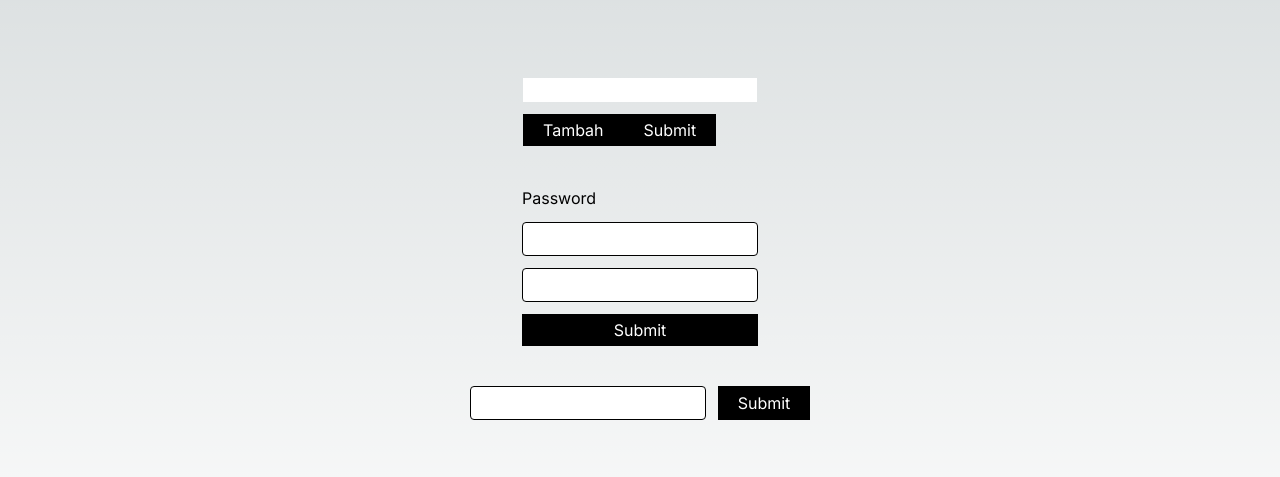
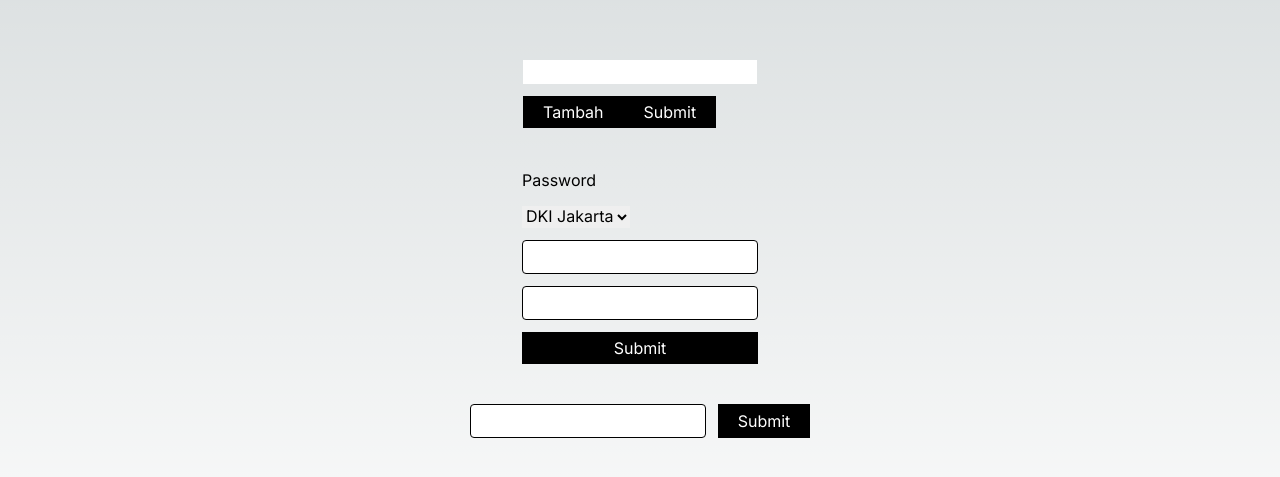
Before and after one commit to jasjuslover/todo-reducer, a Next.js app: page / in a window 1280 px wide. Shown: the part 143-620 px from the top of the page. Built offline with nearby package versions, Linux system fonts and the light colour scheme.

Commit message:
feat: form chain

```diff
--- a/components/PasswordForm.tsx
+++ b/components/PasswordForm.tsx
@@ -1,8 +1,11 @@
 import { yupResolver } from "@hookform/resolvers/yup";
-import { useForm } from "react-hook-form";
+import { FormEvent, useEffect } from "react";
+import { useForm, Controller } from "react-hook-form";
 import * as yup from "yup";
 
 const passwordSchema = yup.object({
+  province: yup.string(),
+  regency: yup.string(),
   password: yup.string().required("Passwordnya wajib diisi gais"),
   confirm_password: yup
     .string()
@@ -14,10 +17,20 @@ function PasswordForm() {
   const {
     register,
     handleSubmit,
+    watch,
+    control,
     formState: { errors },
   } = useForm({
     resolver: yupResolver(passwordSchema),
   });
+
+  //   const [wProvince, wRegency] = watch(['province', 'regency'])
+
+  //   useEffect(() => {
+  //     if (wProvince) {
+  //         // load regency base province
+  //     }
+  //   }, [wProvince])
 
   function onSubmit(data: any) {
     console.log({ data });
@@ -27,6 +40,25 @@ function PasswordForm() {
     <section className="password__form mb-10">
       <form className="flex flex-col gap-y-3" onSubmit={handleSubmit(onSubmit)}>
         <p>Password</p>
+        <div>
+          <Controller
+            control={control}
+            name="province"
+            render={({ field: { value, onChange } }) => (
+              <select
+                value={value}
+                onChange={(e: FormEvent<HTMLSelectElement>) => {
+                  // load regency
+                  onChange(e);
+                }}
+              >
+                <option>DKI Jakarta</option>
+                <option>Banten</option>
+                <option>Jawa Barat</option>
+              </select>
+            )}
+          />
+        </div>
         <div>
           <input
             {...register("password")}
```
